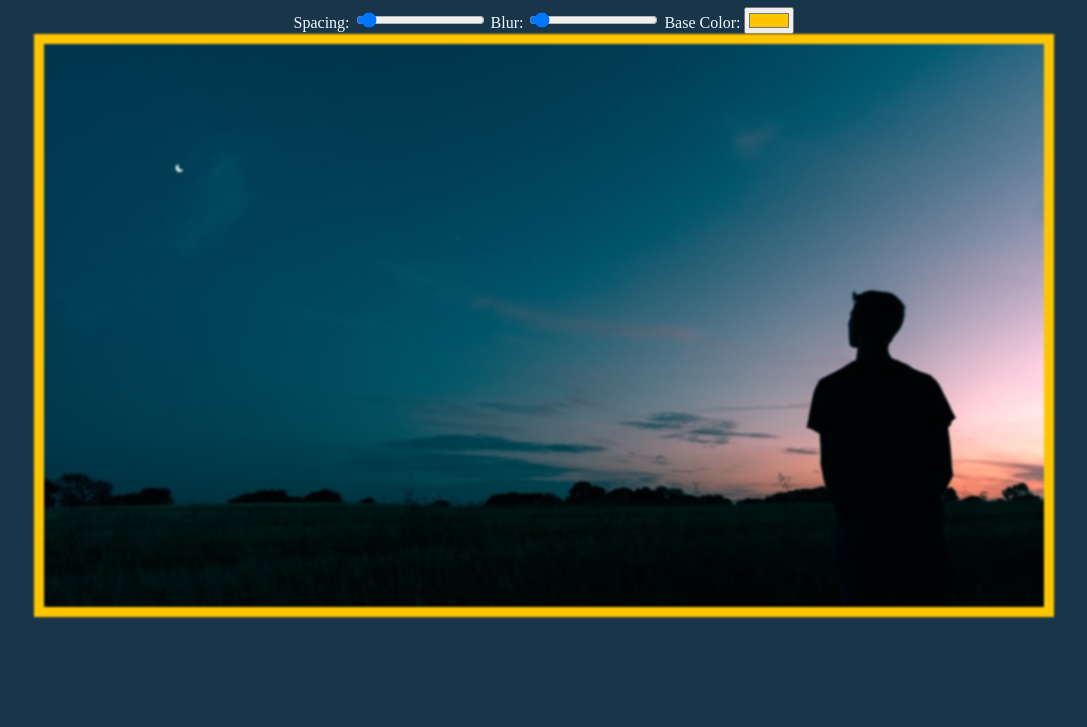
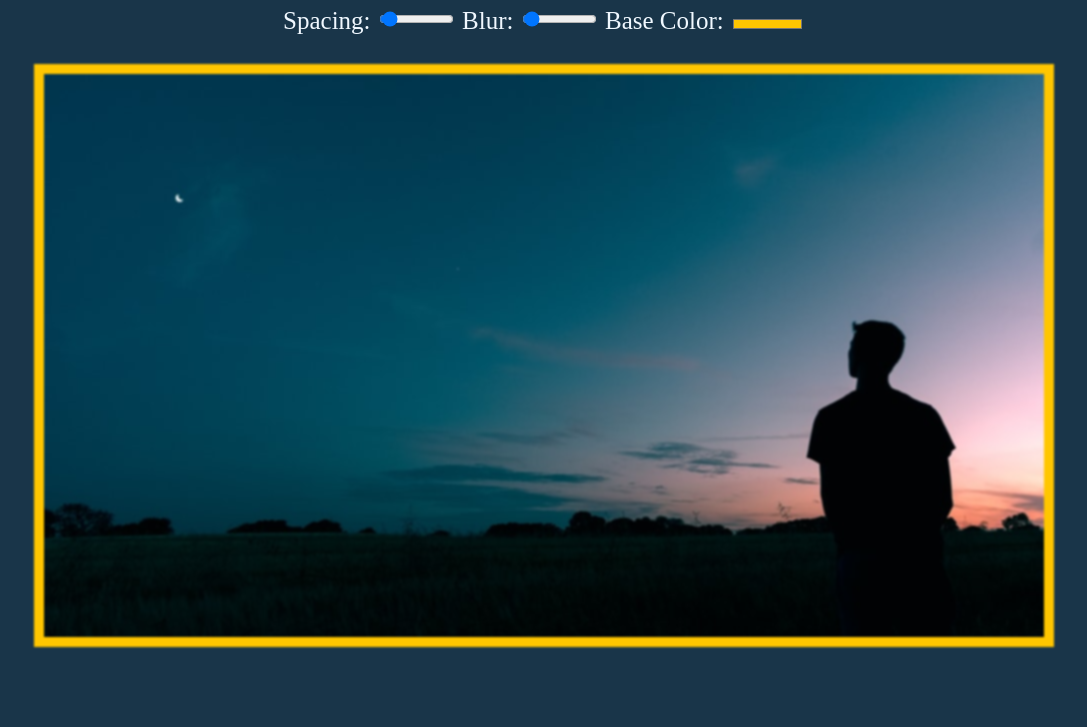
Before and after one commit to GvantsaGongadze/css-variables, a plain HTML site: page index.html in a window 1280 px wide. Shown: the part 73-800 px from the top of the page, without its empty margins (96-1183 px from the left). Drawn offline with Linux system fonts and the light colour scheme.

Commit message:
changed style

```diff
--- a/style.css
+++ b/style.css
@@ -18,3 +18,25 @@ img {
 #js {
     color: var(--base);
 }
+.controls {
+    display: inline-block;
+    margin-bottom: 20px;
+    font-size: 25px;
+}
+input[type=range] {
+    width: 75px;
+    height: 20px;
+    background: transparent;
+  }
+input[type=color] {
+    width: 75px;
+    height: 20px;
+    padding: 1px 1px;
+    background-color: transparent;
+    margin-bottom: 10px;
+    border: transparent;
+
+}
+  input[type=range]:focus {
+    outline: none;
+  }
```
